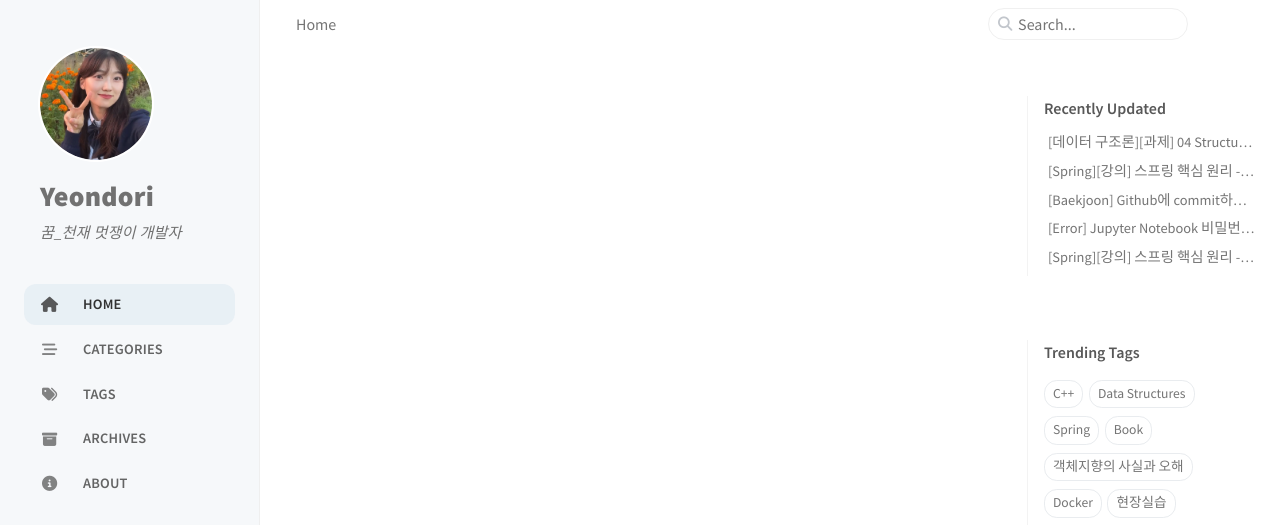
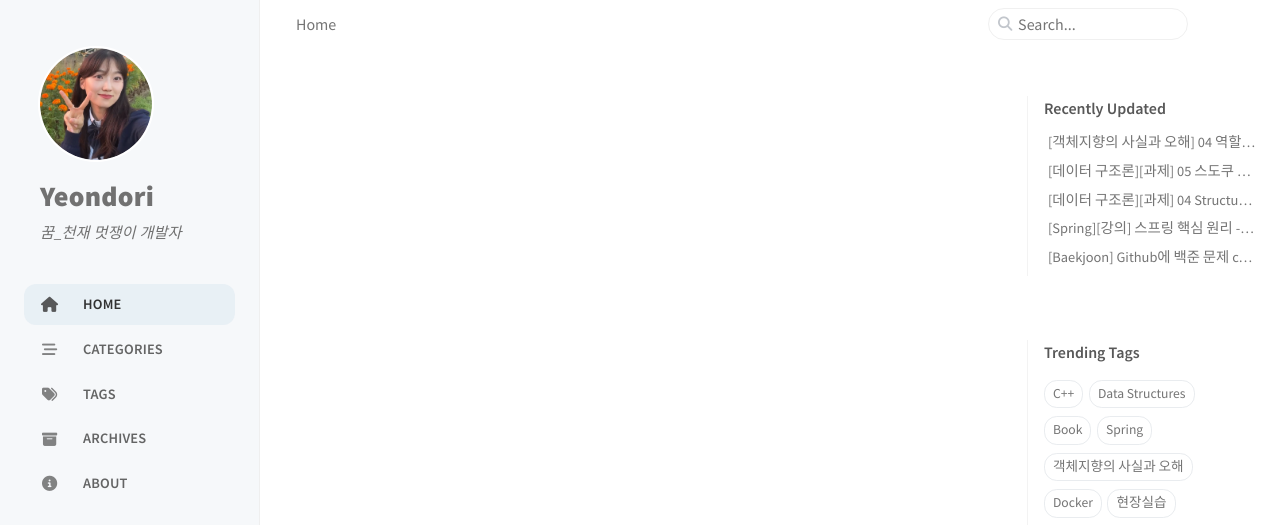
Before and after one commit to yeondori/yeondori.github.io, a Jekyll site: the page built from index.html, in a window 1280 px wide. Shown: the top 525 px of the page. Built offline with Jekyll 4.4.1, drawn with Linux system fonts in a browser that asks for light colours; cached includes are drawn as plain includes; comment, search, counter and statistics services are not loaded; some of the changed lines change nothing that is shown.

Commit message:
new post

````diff
--- a/_posts/2023-09-22-baekjoon-01.md
+++ b/_posts/2023-09-22-baekjoon-01.md
@@ -1,5 +1,5 @@
 ---
-title: "[Baekjoon] Github에 commit하기 + BaekjoonHub"
+title: "[Baekjoon] Github에 백준 문제 commit하기 + BaekjoonHub"
 excerpt: "오류 해결 과정"
 categories: [Baekjoon]
 tags: [Baekjoon]
@@ -30,4 +30,4 @@ github을 구경해보니 다들 멋지고 깔끔하게 정리해두셨고,, 나
 
 ![image](https://github.com/yeondori/yeondori.github.io/assets/93027942/396e9d81-5366-47f2-8396-c45c5ad32880)
 
-ㅎㅎ 예...그래도 자동 커밋이 어딥니까 ... 무너지는 억장을 다잡고 README 파일이라도 [벨로그](https://velog.io/@betterfuture4/%EA%B9%83%ED%97%88%EB%B8%8C-%EC%9E%94%EB%94%94%EC%97%90-%EB%AC%BC-%EC%A3%BC%EA%B8%B0feat.BaekjoonHub%EB%A1%9C-%EB%B0%B1%EC%A4%80-%EB%AC%B8%EC%A0%9C-%EC%9E%90%EB%8F%99-%EC%97%85%EB%A1%9C%EB%93%9C)를 따라 꾸며보고 건드려봐야겠다.. ₩
+ㅎㅎ 예...그래도 자동 커밋이 어딥니까 ... 무너지는 억장을 다잡고 README 파일이라도 [벨로그](https://velog.io/@betterfuture4/%EA%B9%83%ED%97%88%EB%B8%8C-%EC%9E%94%EB%94%94%EC%97%90-%EB%AC%BC-%EC%A3%BC%EA%B8%B0feat.BaekjoonHub%EB%A1%9C-%EB%B0%B1%EC%A4%80-%EB%AC%B8%EC%A0%9C-%EC%9E%90%EB%8F%99-%EC%97%85%EB%A1%9C%EB%93%9C)를 따라 꾸며보고 건드려봐야겠다..
--- a/_posts/2023-09-22-error-jupyter.md
+++ b/_posts/2023-09-22-error-jupyter.md
@@ -8,16 +8,16 @@ last_modified_at: 2023-09-22
 render_with_liquid: false
 ---
 
-난 그저 github에 그동안 풀었던 백준을 commit 하던 중에 그동안 맞힌 문제 번호와 이름을 README 파일에 잘 정리해보고 싶었을 뿐이었고(알고 보니 백준에서는 크롤링과 스크래핑을 허용하지 않는다고 한다), 문제 번호랑 문제 정보를 오랜만에 스크래핑해서 가져오고 싶었을 뿐이었는데..
+난 그저 github에 그동안 풀었던 백준을 commit 하던 중에 그동안 맞힌 문제 번호와 이름을 README 파일에 잘 정리해보고 싶었을 뿐이었고(알고 보니 백준에서는 크롤링과 스크래핑을 허용하지 않는다고 한다), 문제 번호랑 문제 정보를 스크래핑해서 가져오고 싶었을 뿐이었는데..
 
 오랜만에 jupyter notebook을 실행했더니
 
 ![image](https://github.com/yeondori/yeondori.github.io/assets/93027942/2ed4b613-c136-4611-9b66-8b2dbb8c957b)
 
 비밀번호요? 그게 머드라.....
-아무튼 과거의 내가 할법한 여러 비밀번호도 입력해보고 구글 선생님께도 여쭤보았지만 해결되지 않았다.
+아무튼 과거의 내가 할 법한 여러 비밀번호도 입력해보고 구글 선생님께도 여쭤보았지만 해결되지 않았다.
 
-# 시도1 token과 password 없이 실행
+## **시도1** token과 password 없이 실행
 
 `jupyter notebook --ip='*' --NotebookApp.token='' --NotebookApp.password=''`
 
@@ -30,12 +30,12 @@ render_with_liquid: false
 ![image](https://github.com/yeondori/yeondori.github.io/assets/93027942/2ed4b613-c136-4611-9b66-8b2dbb8c957b)
 ㅋㅋ 어 그래도 안돼~
 
-# 시도2 jupyter notebook password, jupyter server password
+## **시도2** jupyter notebook password, jupyter server password
 
 jupyter notebook password나 jupyter server password를 터미널에 입력하면 똑같이 비밀번호를 설정할 수 있는데 예 그래도 안됩니다..
 /Users/jeong-yeonseo/.jupyter/에 있는 jupyter_server_config.json 파일이나 jupyter_notebook_config.json에 있는 비밀번호를 입력해도 바뀌지 않았다..
 
-# 해결 설정파일 재설정
+## **해결** 설정파일 재설정
 
 터미널에 `jupyter notebook --config=custom_config.py` 를 입력하면 기본 설정파일이 재지정된다!
 입력했더니 자동으로 jupyter notebook이 실행됐고, 정상적으로 수행되었다.
--- /dev/null
+++ b/_posts/2023-09-24-book-the-essence-of-object-orientation-04.md
@@ -0,0 +1,123 @@
+---
+title: "[객체지향의 사실과 오해] 04 역할, 책임, 협력"
+
+excerpt: "객체지향의 사실과 오해"
+categories: [Book, 객체지향의 사실과 오해]
+tags: [Book, 객체지향의 사실과 오해]
+date: 2023-09-24
+last_modified_at: 2023-09-24
+render_with_liquid: false
+---
+# 04 역할, 책임, 협력
+
+4장에서는 최후통첩 게임과 앨리스 이야기로 역할, 책임, 협력을 보다 자세히 풀어나가며, 객체지향 설계 기법에 대해 설명한다.
+
+**__베르너 귀스의 최후통첩 게임(Ultimatum Game)_**
+
+> 두 사람 중 한 사람에게 일정한 금액을 제공하고, 그 금액을 자유로운 비율로 나머지 한 사람과 나눠가지도록 한다. 특정한 금액을 제안 받은 응답자는 제안자의 제안을 수용하거나 거부할 수 있는데, 이를 거부하게 되면 둘 다 아무런 금액도 받을 수 없게 된다.
+
+전통적인 경제학 관점에 따르면 인간은 항상 자신에게 최대의 이익이 돌아올 수 있도록 합리적인 의사결정을 내리려고 노력한다. 이러한 관점에서 제안자는 응답자에게 최소한의 금액을 제시함으로써 자신에게 돌아올 이익을 최대화할 것이고, 응답자는 제안자의 금액이 아무리 적더라도 받지 못하는 것보다는 낫기 때문에 제안을 받아들여야 한다. 그러나 실험 결과는 '금액의 30% 이상을 제안한 사람들의 비율이 80%를 웃돌았다' 는 것이다. 이는 인간이 처해 있는 상황을 고려하지 않고 단순히 인간의 가지고 있는 본질적인 특성만 고려했기 때문인데, 각 개인이 처해 있는 '상황'이 인간의 행동 방식을 결정하므로 이를 무시한 채 각 개인의 반응을 독립적으로 예상하고 관찰하는 것은 무의미하다는 것이다.
+
+객체에서도 마찬가지로, 협력이라는 문맥이 객체의 행동 방식을 결정한다. 저자는 위의 예시를 통해서 중요한 것은 개별 객체가 아니라 객체들 간의 협력이며, 어떤 협력에 참여하는지가 객체에 필요한 행동을 결정하고 이는 곧 객체의 상태로 귀결됨을 강조한다.
+
+**__이상한 나라의 앨리스_**
+
+> 하트 잭에 대한 공판이 열리는 대목에서, 하트 왕은 토끼에게 증인을 데려 오라 명하고 토끼가 모자 장수를 증인으로 소환하자 모자 장수는 증인으로 참석해 증언을 한다. 왕이 다음 죄인을 불러오라 하자 토끼에 부름에 의해 공작 부인의 요리사가 소환되었고, 머리가 아파진 왕은 하트 여왕에게 증인 심문을 위임하고 다음 증인으로는 앨리스가 소환된다.
+>
+> 이를 정리하면 다음과 같은데, 이 짧은 대목으로 역할, 책임, 협력이 모두 설명이 가능하다.
+
+![image](https://github.com/yeondori/yeondori.github.io/assets/93027942/413b0f09-8430-4040-aadd-c0188846e4dc)
+(책에서는 법원 사무관 대신 토끼라고 적혀 있으나 토끼 또한 역할로 정정하는 것이 의미 있을 것 같아서 수정하였고, 해당 역할을 법원 사무관이라고 명명하는 것이 정확한 지는 잘 모르겠음)
+
+### 협력
+
+협력은 한 사람이 다른 사람에게 도움을 **요청**할 때 시작되고, 요청을 받은 사람은 일을 처리한 후 요청한 사람에게 필요한 지식이나 서비스를 제공하는 것으로 요청에 **응답**한다. 협력은 다수의 요청과 응답으로 구성되며 전체적으로 협력은 다수의 연쇄적인 요청과 응답의 흐름으로 구성된다.
+
+앨리스 이야기에서는 하트 잭을 재판한다는 동일한 목적을 달성하기 위해 왕과 여왕, 토끼, 그리고 여러 등장인물이 요청과 응답을 주고 받으며 협력하고 있다.
+
+여기서 협력 안의 요청과 응답에 초점을 맞춰본다면 결국 어떤 등장인물들이 특장한 요청을 받아들일 수 있는 이유는 그 요청에 대해 적절히 응답하는 데 필요한 지식과 행동 방식을 가지고 있기 때문이다. 이렇듯 요청과 응답은 협력에 참여하는 객체가 수행할 책임을 정의한다.
+
+### 책임
+
+어떤 객체가 어떤 요청에 대해 대답해 줄 수 있거나, 적절한 행동을 할 의무가 있는 경우 해당 객체가 **책임**을 가진다고 말한다. 책임은 객체지향 설계에서 가장 중요한 재료이며 크레이그 라만은 "객체지향 개발에서 가장 중요한 능력은 책임을 능숙하게 소프트웨어 객체에 할당하는 것" 이라고 말하기도 했다. 책임은 '객체가 알아야 하며 외부에 제공해줄 수 있는 **정보**'와 '객체가 외부에 제공해줄 수 있는, 수행할 수 있는 **행위**'에 대해 개략적으로 서술한 문장이다. 즉, 객체가 '무엇을 알고 있는가(**knowing**)' 와 '무엇을 할 수 있는가(**doing**)'로 구성된다.
+
+크레이그 라만의 하는 것과 아는 것의 두 가지 분류는 다음과 같다.
+
+- **하는 것(doing)**
+
+  - 객체를 생성하거나 계산을 하는 등의 스스로 하는 것
+  - 다른 객체의 행동을 시작시키는 것
+  - 다른 객체의 활동을 제어하고 조절하는 것
+- **아는 것(knowing)**
+
+  - 개인적인 정보에 관해 아는 것
+  - 관련된 객체에 관해 아는 것
+  - 자신이 유도하거나 계산할 수 있는 것에 관해 아는 것
+
+객체가 다른 객체에게 주어진 책임을 수행하도록 요청을 보내는 것을 **메시지 전송** 이라고 하며, 두 객체 간의 협력은 메시지를 통해 이뤄진다. 메시지를 전송함으로써 협력을 요청하는 객체를 **송신자** 라고 하고, 메시지를 받아 요청을 처리하는 객체를 **수신자** 라고 한다. 메시지는 협력을 위해 한 객체가 다른 객체로 접근할 수 있는 유일한 방법이기도 하다.
+
+여기서 주의할 점은 책임과 메시지의 수준이 같지는 않다는 점이다. 책임은 객체가 협력에 참여하기 위해 수행해야 하는 행위를 상위 수준에서 개략적으로 서술한 것이며, 책임을 결정한 후 실제로 협력을 정제하면서 이를 메시지로 변환할 때는 하나의 책임이 여러 메시지로 분할되는 것이 일반적이다.
+
+### 역할
+
+어떤 객체가 수행하는 책임의 집합은 객체가 협력 안에서 수행하는 역할을 암시한다. 앨리스 이야기에서 판사는 왕이 되기도 하고 여왕이 되기도 하며, 증인은 모자 장수가 되었다가 요리사가 되었다가 앨리스가 되기도 한다. 역할을 통해 세 번의 재판 과정을 하나의 협력으로 추상화할 수 있으며, 역할은 협력 내에서 다른 객체로 대체할 수 있음을 나타내는 일종의 표식이기도 하다.
+그러나 어떤 객체라도 이 역할을 대체할 수 있는 것은 아니다. 모자장수가 판사가 될 수 없듯이 역할을 대체하기 위해서는 각 역할이 수신할 수 있는 메시지를 동일한 방식으로 이해할 수 있어야 한다. 즉, 객체가 역할을 대체 가능하기 위해서는 협력 안에서 역할이 수행하는 모든 책임을 동일하게 수행할 수 있어야 한다. 덧붙여 객체가 역할이 암시하는 책임보다 더 많은 책임(주어진 책임 이외에 다른 책임)을 수행할 수 있다는 사실도 잊지 말아야 한다.
+**동일한 역할을 수행하는 객체들이 동일한 메시지를 수신할 수 있기 때문에 동일한 책임을 수행할 수 있다**는 것은 보다 다양한 객체들이 협력에 참여할 수 있다는 것을 의미하고, 이는 협력을 더 유연하고 재사용성 높게 만드므로 매우 중요하다.
+
+### 객체지향 설계 기법
+
+객체지향 설계 기법을 설명하기에 앞서, 사람들이 흔히 가지고 있는 두 가지 선입견을 저자는 다음과 같이 반박한다.
+
+1. 시스템에 필요한 데이터를 저장하기 위해 객체가 존재한다.
+
+   -> 객체가 상태의 일부로 데이터를 포함하는 것은 사실이나, 데이터는 단지 객체가 행위를 수행하는 데 필요한 재료일 뿐이며 **객체는 행위를 수행하며 협력에 참여하기 위해 존재**한다.
+3. 객체지향은 정적(클래스와 클래스 간의 관계를 표현하는) 측면에 중점을 둔다.
+
+   -> 중요한 것은 정적인 클래스가 아닌 동적인 **객체**이며, 클래스는 시스템에 필요한 객체를 표현하고 생성하기 위한 구현 매커니즘 중 하나이다.
+
+
+
+올바른 객체를 설계하기 위해서는 견고하고 깔끔한 협력을 설계해야 하는데, 다음과 같은 순서로 수행된다.
+
+1. 설계에 참여하는 객체들이 주고받을 요청과 응답의 흐름을 결정한다. 여기서 요청과 응답의 흐름은 객체가 협력에 참여하기 위해 수행될 책임이 된다.
+2. 객체에게 책임을 할당한다. 책임은 객체가 외부에 제공하게 될 행동이 된다.
+3. 객체가 수행하게 될 적절한 책임과 행동을 결정한다.
+4. 행동을 수행하는 데 필요한 데이터를 고민한다.
+5. 클래스의 구현 방법을 결정한다.
+
+정리하면, 협력을 구성하는 데 필요한 일련의 책임을 고안하고 나면 그 책임을 수행하는 데 필요한 객체를 선택하게 되는데 할당된 책임은 객체들이 외부에 제공하게 될 행등을 정의하게 되고, 행동이 결정되면 각 객체가 필요로 하는 데이터를 정의할 수 있다. 데이터와 행동이 결정된 후에야 이를 클래스를 개발할 수 있는 것이다. 협력에 필요한 책임을 결정하고 객체에게 책임을 할당하는 과정을 얼마나 합리적이고 적절하게 수행했는지가 객체지향 설계의 품질을 결정하게 된다.
+
+
+
+협력,역할,책임의 관점에서 애플리케이션을 설계하는 유용한 세가지 기법은 다음과 같다.
+
+- **책임-주도 설계(Responsibility-Driven Design)**:
+    협력에 필요한 책임들을 식별하고 적합한 객체에게 할당하는 방식으로 애플리케이션을 설계
+
+
+- **디자인 패턴(Design Pattern)**:
+    전문가들이 반복적으로 사용하는 해결 방법을 정의해 놓은 설계 탬플릿 모음
+
+
+- **테스트-주도 개발(Test-Driven Development)**:
+    테스트를 먼저 작성하고 테스트를 통과하는 구체적인 코드를 추가하면서 애플리케이션을 완성해가는 방식
+
+
+
+**책임-주도 설계(Responsibility-Driven Design)**
+
+책임-주도 설계는 말 그대로 객체의 책임을 중심으로 시스템을 구축하는 설계 방법이다. 시스템의 책임을 객체의 책임으로 변환하고, 각 객체가 책임을 수행하는 중에 필요한 정보나 서비스를 제공해줄 협력자를 찾아 해당 협력자에게 책임을 할당하는 순차적인 방식으로 객체들의 협력 공동체를 구축한다. 책임-주도 설계는 개별적인 객체의 상태가 아니라 객체의 책임과 상호작용에 집중한다. 이러한 절차를 정리하면 다음과 같다.
+
+- 시스템이 사용자에게 제공해야 하는 시스템 책임을 파악한다.
+- 시스템 책임을 더 작은 책임으로 분할한다.
+- 분할된 책임을 수행할 수 있는 적절한 객체 또는 역할을 찾아 책임을 할당한다.
+- 객체가 책임을 수행하는 중에 다른 객체의 도움이 필요한 경우 이를 책임질 적절한 객체 또는 역할을 찾는다.
+- 해당 객체 또는 역할에게 책임을 할당함으로써 두 객체가 협력하게 한다.
+
+**디자인 패턴(Design Pattern)**
+
+디자인 패턴은 책임-주도 설계의 결과를 표현하는 것이다. 패턴은 모범이 되는 설계이며 특정한 상황에서 설계를 돕기 위해 모방하고 수정할 수 있는 과거의 설계 경험이다. 일반적으로 디자인 패턴은 반복적으로 발생하는 문제와 그 문제에 대한 해법의 쌍으로 구성된다. 디자인 패턴은 공통으로 사용할 수 있는 역할, 책임, 협력의 템플릿이고 이를 잘 알고 있다면 책임-주도 설계의 절차를 순차적으로 따르지 않고도 객체들의 역할과 책임, 협력 관계를 빠르게 포착할 수 있게 된다.
+
+**테스트-주도 개발(Test-Driven Development)**
+
+애자일 방법론의 한 종류인 XP의 기본 프랙티스로 소개되면서 주목받기 시작한 설계 기법으로, 테스트-주도 개발은 테스트를 작성하는 것이 아니라 책임을 수행할 객체 또는 클라이언트가 기대하는 객체의 역할이 메시지를 수신할 때 어떤 결과를 반환하고 그 과정에서 어떤 객체와 협력할 것인지에 대한 기대를 코드의 형태로 작성하는 것이다. 테스트-주도 개발은 책임-주도 설계의 기본 개념을 따르며 이를 통해 도달해야 하는 목적지를 테스트라는 안전장치를 통해 좀 더 빠르고 견고한 방법으로 도달할 수 있도록 해주는 최상의 설계 프랙티스다. 그러나 이는 객체지향에 대한 깊이 있는 지식을 요구하며 책임-주도 설계의 기본 개념과 다양한 원칙과 프랙티스, 패턴을 종합적으로 이해하고 좋은 설계에 대한 감각과 경험을 길러야만 적용할 수 있는 깊이 있는 설계 기법이다.
--- /dev/null
+++ b/_posts/2023-09-24-data-structures-assignment-05.md
@@ -0,0 +1,179 @@
+---
+title: "[데이터 구조론][과제] 05 스도쿠 Naked Single"
+
+excerpt: "데이터 구조론 과제"
+categories: [ERICA, Data Structures]
+tags: [C++, Data Structures]
+date: 2023-09-24
+last_modified_at: 2023-09-24
+render_with_liquid: false
+---
+# 스도쿠 - Naked Single
+
+## 2019-10-6
+
+### 프로그램 리스트
+
+```cpp
+#include<iostream>
+using namespace std;
+
+struct cell {
+	int candidate[9];
+	int sol;
+	int count;
+	int box;
+};
+
+struct hint_cell {
+	int sol;
+	int row;
+	int col;
+	int box;
+};
+
+void pop(hint_cell st[81], int& top) {
+	top--;
+}
+
+void push(cell sudoku[][9], hint_cell st[81], int& top) {
+	for (int i = 0; i < 9; i++) {
+		for (int j = 0; j < 9; j++) {
+			if (sudoku[i][j].count == 1) {
+				for (int k = 0; k < 9; k++) {
+					if (sudoku[i][j].candidate[k] == 0) {
+						sudoku[i][j].sol = k + 1;
+						sudoku[i][j].candidate[k] = 1;
+						st[top] = { k + 1, i ,j, sudoku[i][j].box };
+						top++;
+					}
+				}
+			}
+		}
+	}
+}
+
+void row_cross_out(cell sudoku[][9], hint_cell st[81], int top){
+	int pos = st[top].sol - 1;
+	for (int i = 0; i < 9; i++)  {
+		for (int j = 0; j < 9; j++)  {
+			if (st[top].row == i && sudoku[i][j].sol == 0)  {
+				if (sudoku[i][j].candidate[pos] == 0)  {
+					sudoku[i][j].candidate[pos] = 1;
+					sudoku[i][j].count--;
+				}
+			}
+		}
+	}
+}
+
+void col_cross_out(cell sudoku[][9], hint_cell st[81], int top)  {
+	int pos = st[top].sol - 1;
+	for (int i = 0; i < 9; i++)  {
+		for (int j = 0; j < 9; j++)  {
+			if (st[top].col == j && sudoku[i][j].sol == 0) {
+        if (sudoku[i][j].candidate[pos] == 0)  {
+					sudoku[i][j].candidate[pos] = 1;
+					sudoku[i][j].count--;
+				}
+			}
+		}
+	}
+}
+
+void box_cross_out(cell sudoku[][9], hint_cell st[81], int top)  {
+	int pos = st[top].sol - 1;
+	for (int i = 0; i < 9; i++)  {
+		for (int j = 0; j < 9; j++)  {
+			if (st[top].box == sudoku[i][j].box && sudoku[i][j].sol == 0)  {
+				if (sudoku[i][j].candidate[pos] == 0)  {
+					sudoku[i][j].candidate[pos] = 1;
+					sudoku[i][j].count--;
+				}
+			}
+		}
+	}
+}
+
+
+void print(cell sudoku[][9])  {
+	for (int i = 0; i < 9; i++)  {
+		for (int j = 0; j < 9; j++)  {
+			cout << sudoku[i][j].sol << " ";
+
+			if (j % 9 == 8)  {
+				cout << endl;
+			}
+		}
+	}
+}
+
+void print_count(cell sudoku[][9])  {
+	for (int i = 0; i < 9; i++)  {
+		for (int j = 0; j < 9; j++)  {
+			cout << sudoku[i][j].count << " ";
+
+			if (j % 9 == 8)  {
+				cout << endl;
+			}
+		}
+	}
+}
+
+int main()  {
+	cell sudoku[9][9] = { {{{0},0,9,1}, {{0},0,9,1}, {{0},0,9,1}, {{0},0,9,2}, {{1},8,0,2}, {{1},3,0,2}, {{0},0,9,3}, {{0},0,9,3}, {{0},0,9,3}},
+						  {{{1},7,0,1}, {{0},0,9,1}, {{0},0,9,1}, {{0},0,9,2}, {{1},6,0,2}, {{0},0,9,2}, {{0},0,9,3}, {{1},9,0,3}, {{1},8,0,3}},
+						  {{{1},9,0,1}, {{0},0,9,1}, {{1},8,0,1}, {{1},7,0,2}, {{0},0,9,2}, {{0},0,9,2}, {{0},0,9,3}, {{0},0,9,3}, {{0},0,9,3}},
+						  {{{0},0,9,4}, {{0},0,9,4}, {{1},1,0,4}, {{1},3,0,5}, {{0},0,9,5}, {{0},0,9,5}, {{1},8,0,6}, {{0},0,9,6}, {{0},0,9,6}},
+						  {{{1},5,0,4}, {{1},9,0,4}, {{0},0,9,4}, {{1},1,0,5}, {{1},7,0,5}, {{1},8,0,5}, {{0},0,9,6}, {{1},3,0,6}, {{1},4,0,6}},
+						  {{{0},0,9,4}, {{0},0,9,4}, {{1},3,0,4}, {{0},0,9,5}, {{0},0,9,5}, {{1},2,0,5}, {{1},9,0,6}, {{0},0,9,6}, {{0},0,9,6}},
+						  {{{0},0,9,7}, {{0},0,9,7}, {{0},0,9,7}, {{0},0,9,8}, {{0},0,9,8}, {{1},7,0,8}, {{1},4,0,9}, {{0},0,9,9}, {{1},2,0,9}},
+						  {{{1},8,0,7}, {{1},2,0,7}, {{0},0,9,7}, {{0},0,9,8}, {{1},9,0,8}, {{0},0,9,8}, {{0},0,9,9}, {{0},0,9,9}, {{1},7,0,9}},
+						  {{{0},0,9,7}, {{0},0,9,7}, {{0},0,9,7}, {{1},5,0,8}, {{1},2,0,8}, {{0},0,9,8}, {{0},0,9,9}, {{0},0,9,9}, {{0},0,9,9}} };
+
+	hint_cell st[81] = { {2,8,4,8}, {5,8,3,8}, {7,7,8,9}, {9,7,4,8}, {2,7,1,7}, {8,7,0,7}, {2,6,8,9}, {4,6,6,9}, {7,6,5,8}, {9,5,6,6}
+					   , {2,5,5,5}, {3,5,2,4}, {4,4,8,6}, {3,4,7,6}, {8,4,5,5}, {7,4,4,5}, {1,4,3,5}, {9,4,1,4}, {5,4,0,4}, {8,3,6,6}
+					   , {3,3,3,5}, {1,3,2,4}, {7,2,3,2}, {8,2,1,1}, {9,2,0,1}, {8,1,8,3}, {9,1,7,3}, {6,1,4,2}, {7,1,0,1}, {3,0,5,2}
+					   , {8,0,4,2} };
+	int top = 31;
+
+	print(sudoku);
+	cout << endl << endl << "soluiton : " << endl << endl;
+	while (top > 0)  {
+		pop(st, top);
+		row_cross_out(sudoku, st, top);
+		col_cross_out(sudoku, st, top);
+		box_cross_out(sudoku, st, top);
+		push(sudoku, st, top);
+	}
+	print(sudoku);
+	cout << endl << endl << "candidate : " << endl << endl;
+	print_count(sudoku);
+	return 0;
+}
+
+
+```
+
+### 출력 결과
+
+![image](https://github.com/yeondori/yeondori.github.io/assets/93027942/ea93e89c-5b0d-40ee-91ba-4b9eb2742de1)
+순서대로 cross out 전의 스도쿠, cross out 후의 스도쿠, 스도쿠의 candidate
+
+### 소감문
+
+이번 주의 과제는 대망의 스도쿠였습니다. 코딩을 하기 앞서, 저는 스도쿠를 직접 풀어보았습니다. 히든 싱글을 생각하지 않고, cross out만 하면서 naked single을 찾았습니다. 그러나 몇 번을 해봐도 naked single이 나오지 않았습니다. 화요일 하루 동안은 naked single만 한 것 같습니다. 그래서 동기들에게 말해보았더니 다들 naked single이 나오지 않는다고 하여, 교수님께 메일을 보냈습니다. naked single 코드를 만들기 위하여 인터넷에서 naked single만으로도 풀리는 스도쿠를 찾아 코드를 작성해보았습니다. 우선, 알고리즘은 이렇습니다. candidate 배열을 모두 0으로 초기화한 뒤, cross out을 진행하여 힌트와 대응하는 candidate 위치에 0 대신 1을 대입하고, count를 줄였습니다. 이러한 과정을 마친 뒤, count가 1이 됐을 때(즉, candidate 배열 속에는 0인 부분이 한 자리밖에 없음), 0인 곳의 위치를 출력하는 방식으로 구상했습니다. 알고리즘을 구상하고 코드를 작성하는데는 그렇게 오랜 시간이 걸리지 않았지만, 구현하는 데 오류가 있어 스도쿠를 완성하지 못했습니다. while문이 끝나지 않을 때도 있었고, 잘못된 값이 대입될 때도 있었고, 첫 번째 naked single이 덜 나오는 경우도 있었습니다. 그래서 cross out 함수를 잘게 쪼개고, 부분마다 cout으로 진행상황을 확인하였습니다. 그 결과, 오류는 힌트 셀 하나를 잘못 입력했기 때문에 발생했다는 것을 파악할 수 있었습니다. 말이 쉽지 사실 오류 하나를 발견하는 데 2일이 걸렸고, 지금도 급하게 소감문을 작성하고 있습니다. 울기 직전에 오류를 발견해서 참 다행이라는 생각이 듭니다. 하고 싶었던 말이 정말 많았지만 제출 시간이 다가오고 있어서 여기까지만 하겠습니다. 아직까지 한 끼도 못 먹었는데 밥을 먹고 와서 히든 싱글을 생각해 볼 예정입니다. 아래 첨부한 사진은 제 고민의 흔적입니다…
+![image](https://github.com/yeondori/yeondori.github.io/assets/93027942/aeb43f16-8817-4a38-92ce-68903551d8a3)
+
+## 2023-09-24
+
+애증의 스도쿠! 매일매일 수업 끝나면 놀리지팩토리로 달려가서 자리 잡고 스도쿠만 주구장창 붙잡고 있던 과거 그 시절은 몇년이 지나도 잊지 못할 거고,, C++을 D+ 맞은 실력으로 이걸 해냈다는 게 아직도 너무나 자랑스럽고 대견하다🥲
+네이키드 싱글은 답을 찾고자 하는 해당 셀에 대해 행과 열, 그리고 그 셀이 속해 있는 박스(9*9) 내에 등장하지 않은 숫자가 유일할 때를 의미한다. 예를 들어 다음의 그림에서 행과 열, 박스가 교차하는 지점에서 오직 6만 해답이 될 수 있다. 이러한 셀을 네이키드 싱글이라고 한다.
+
+![image]((https://github.com/yeondori/yeondori.github.io/assets/93027942/1a67139e-b817-4392-8ca8-0bd086efc7e4) [참고](https://m.blog.naver.com/roty22/220697379898)
+
+수행 순서는 다음과 같다.
+- 힌트 스택에서 Pop으로 힌트를 가져온다.
+- 힌트를 바탕으로 행과 열, 박스를 순차적으로 탐색한다.(cross out)) 해당 영역에 존재하는 숫자는 정답이 될 수 없으므로 해당 후보군에서 소거한다. (구현 코드에서는 candidate라는 배열에 해당 숫자의 인덱스에 1을 넣고 count를 줄이는 방식)
+- cross out이 모두 끝나면 카운트가 1인 셀의 candidate를 확인해 0인 곳의 index를 바탕으로 솔루션을 등록하고 힌트 스택에 해당 셀을 push한다.
+- 위와 같은 과정을 힌트 스택을 전부 탐색할 때까지 반복한다.
````
